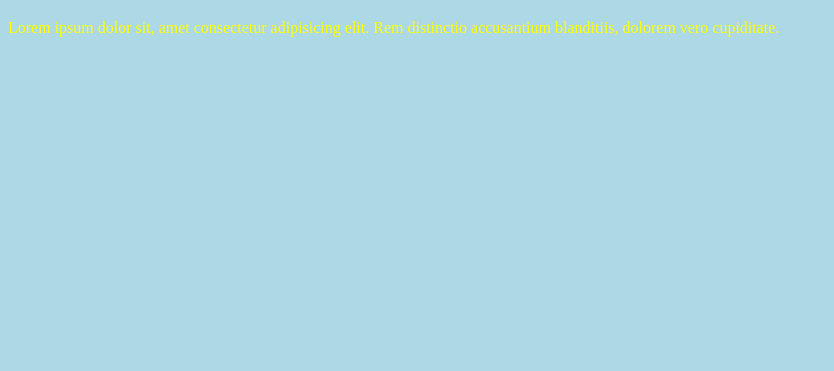
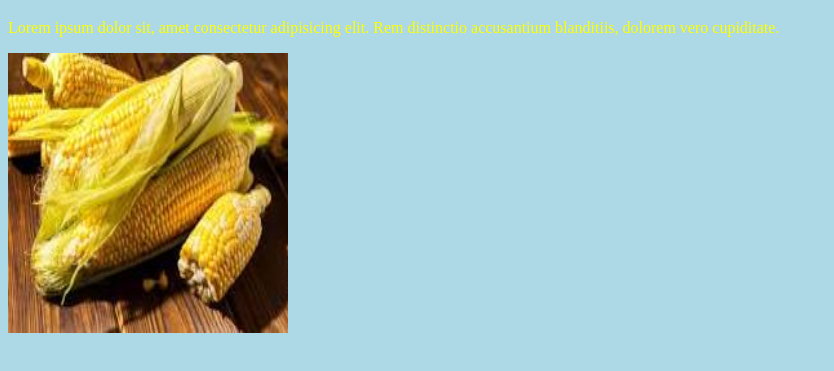
Before and after one commit to ronylonts/coursGitb3, a plain HTML site: page index.html in a window 1280 px wide. Shown: the part 61-432 px from the top of the page, without its empty margins (0-834 px from the left). Drawn offline with Linux system fonts and the light colour scheme.

Commit message:
Ajout d'une image dans le fichier index.html

```diff
--- a/index.html
+++ b/index.html
@@ -11,6 +11,9 @@
     <p>Lorem ipsum dolor sit, amet consectetur adipisicing elit.
         Rem distinctio accusantium blanditiis, dolorem vero cupiditate.
     </p>
+    <div>
+        <img class="image" src="1jpg.jpeg" alt="Image du site">
+    </div>
 
 </body>
 </html>
--- a/style.css
+++ b/style.css
@@ -7,3 +7,7 @@ h1{
 p{
     color:yellow;
 }
+.image{
+  height: 280px;
+  width: 280px;
+}
```
Also changed, not shown: 1jpg.jpeg (added).
